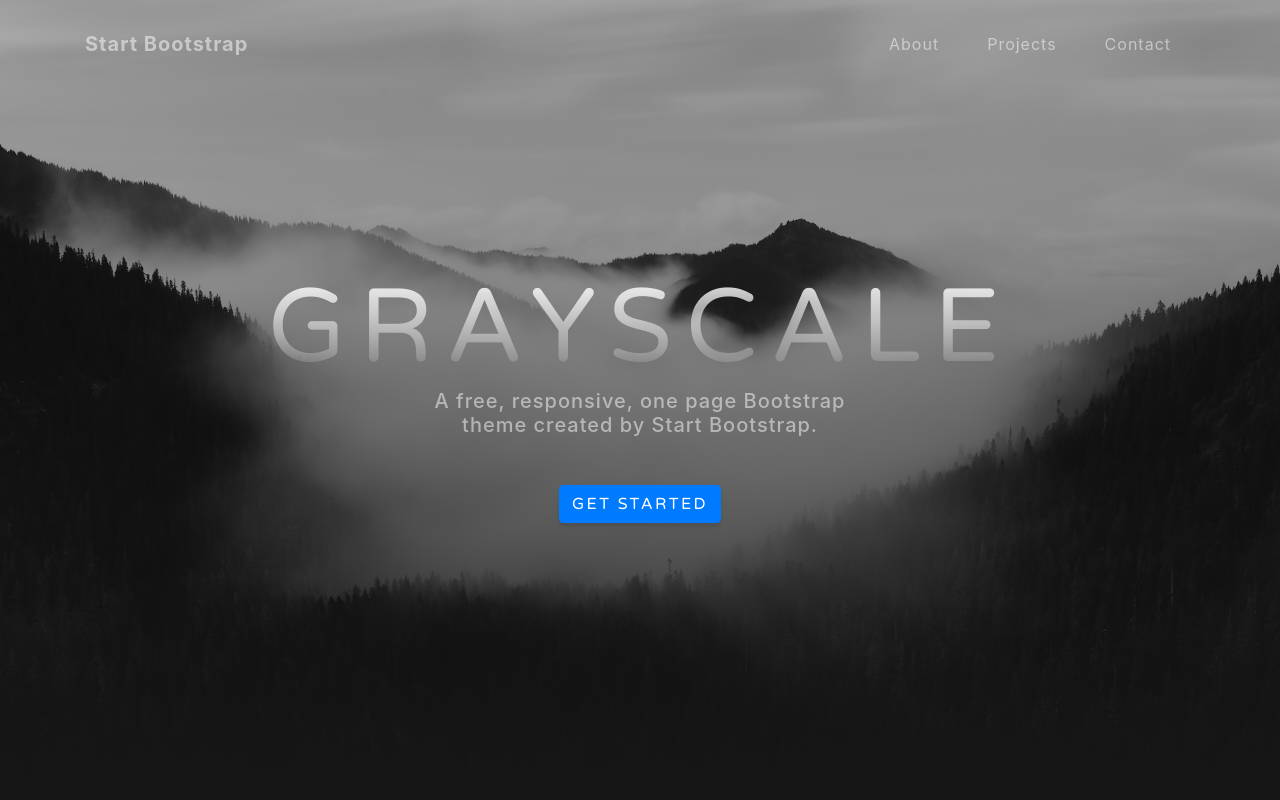
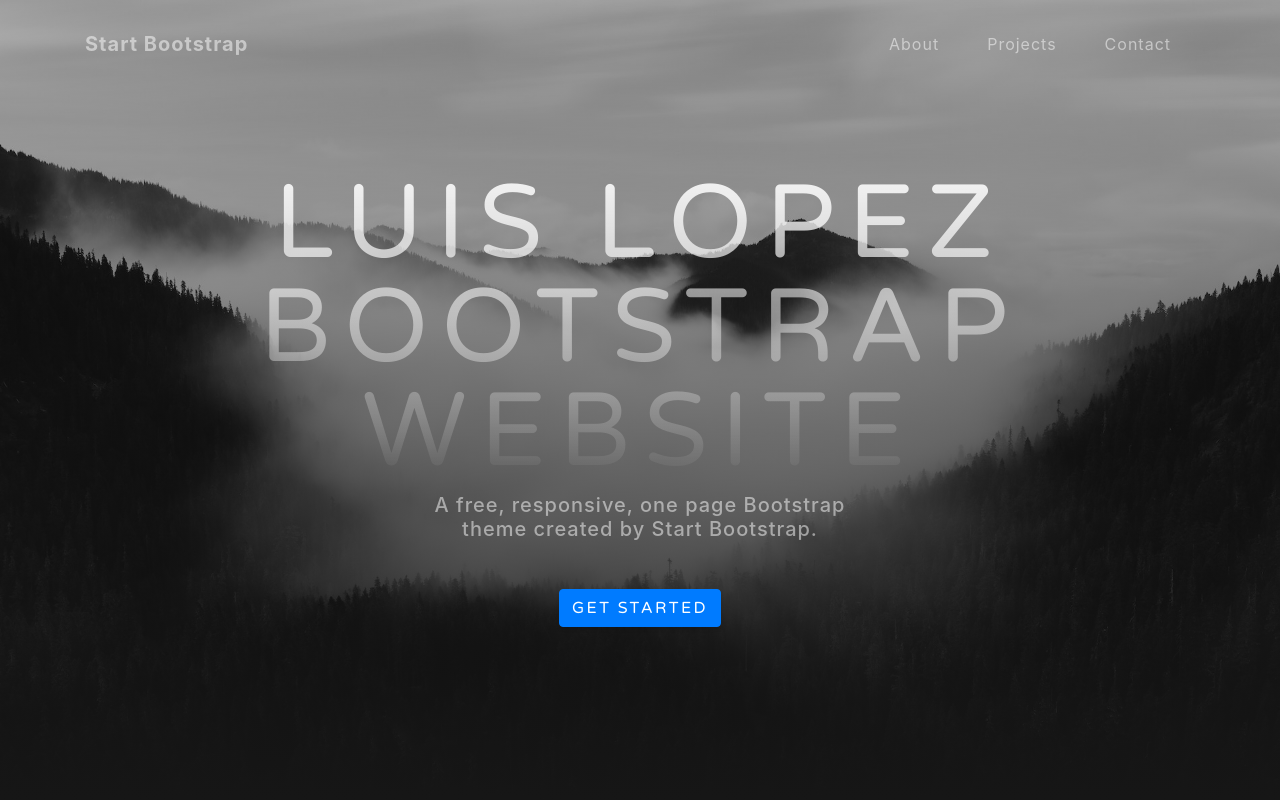
Before and after one commit to ll0pez/BootStrapWebsite, a website with bundled scripts: page index.html in a window 1280 px wide. Shown: the top 800 px of the page. Built offline with nearby package versions, Linux system fonts and the light colour scheme.

Commit message:
Update index.html

```diff
--- a/index.html
+++ b/index.html
@@ -53,7 +53,7 @@
   <header class="masthead">
     <div class="container d-flex h-100 align-items-center">
       <div class="mx-auto text-center">
-        <h1 class="mx-auto my-0 text-uppercase">Grayscale</h1>
+        <h1 class="mx-auto my-0 text-uppercase">Luis Lopez BootStrap Website</h1>
         <h2 class="text-white-50 mx-auto mt-2 mb-5">A free, responsive, one page Bootstrap theme created by Start Bootstrap.</h2>
         <a href="#about" class="btn btn-primary js-scroll-trigger">Get Started</a>
       </div>
```
